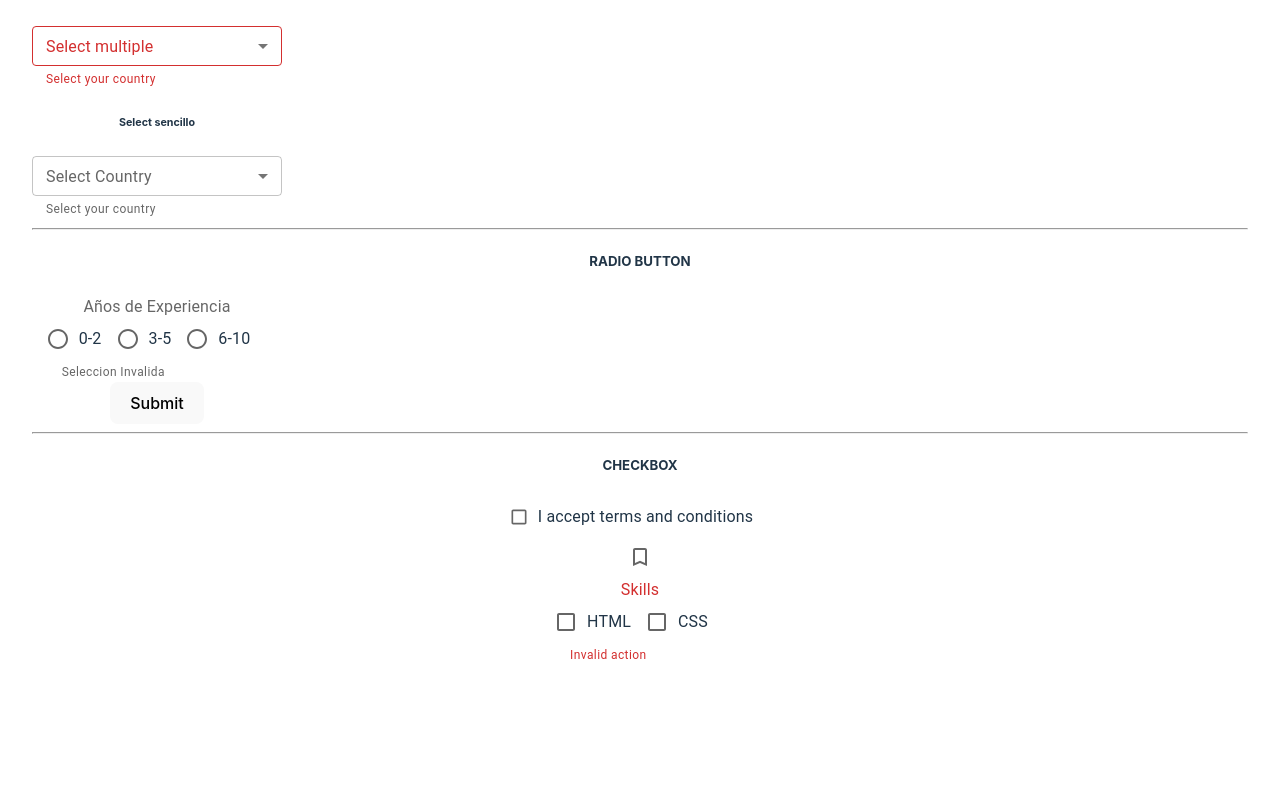
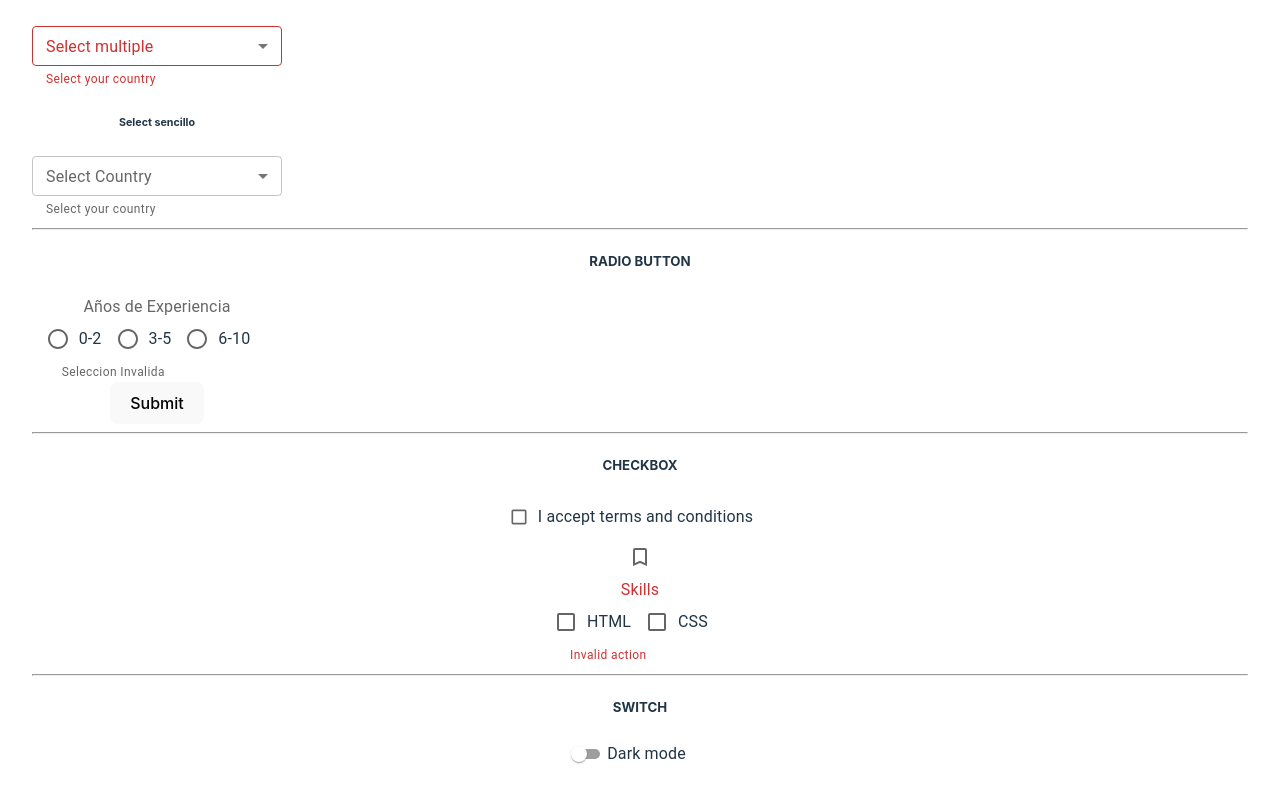
Before and after one commit to juniorfrey/MUI-tutorial, a React (Vite) app: page / in a window 1280 px wide. Shown: the part 1623-2421 px from the top of the page. Before the commit the page ends 2321 px from the top, so only its background shows below. Built offline with nearby package versions, Linux system fonts and the light colour scheme.

Commit message:
Commit MuiSwitch

```diff
--- a/src/App.jsx
+++ b/src/App.jsx
@@ -3,6 +3,7 @@ import MuiButton from './components/MuiButton'
 import { MuiCheckbox } from './components/MuiCheckbox'
 import { MuiRadioButton } from './components/MuiRadioButton'
 import MuiSelect from './components/MuiSelect'
+import { MuiSwitch } from './components/MuiSwitch'
 import MuiTextField from './components/MuiTextField'
 import MuiTypography from './components/MuiTypography'
 
@@ -28,6 +29,9 @@ function App() {
          <hr />
          <h5>CHECKBOX</h5>
          <MuiCheckbox />
+         <hr />
+         <h5>SWITCH</h5>
+         <MuiSwitch />
       </div>
     </>
   )
--- /dev/null
+++ b/src/components/MuiSwitch.jsx
@@ -0,0 +1,19 @@
+import {useState} from 'react'
+import {Box, FormControlLabel,Switch } from '@mui/material'
+import  BookmarkBorderIcon from '@mui/icons-material/BookmarkBorder';
+
+export const MuiSwitch = () => {
+
+    const [checked, setChecked] = useState(false)
+    console.log(checked)
+    const handleChange = (e) => {
+        setChecked(e.target.checked);
+    };
+  return (
+    <Box>
+        <FormControlLabel label="Dark mode"
+            control={<Switch checked={checked}
+                            onChange={handleChange} size='small' color='success' /> } />
+    </Box>
+  )
+}
```
